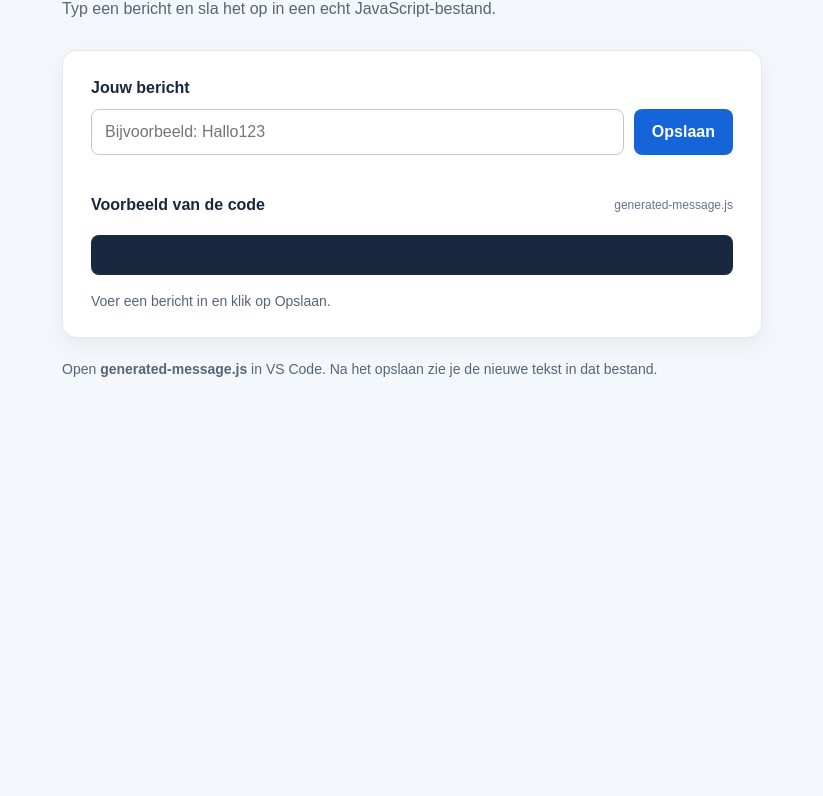
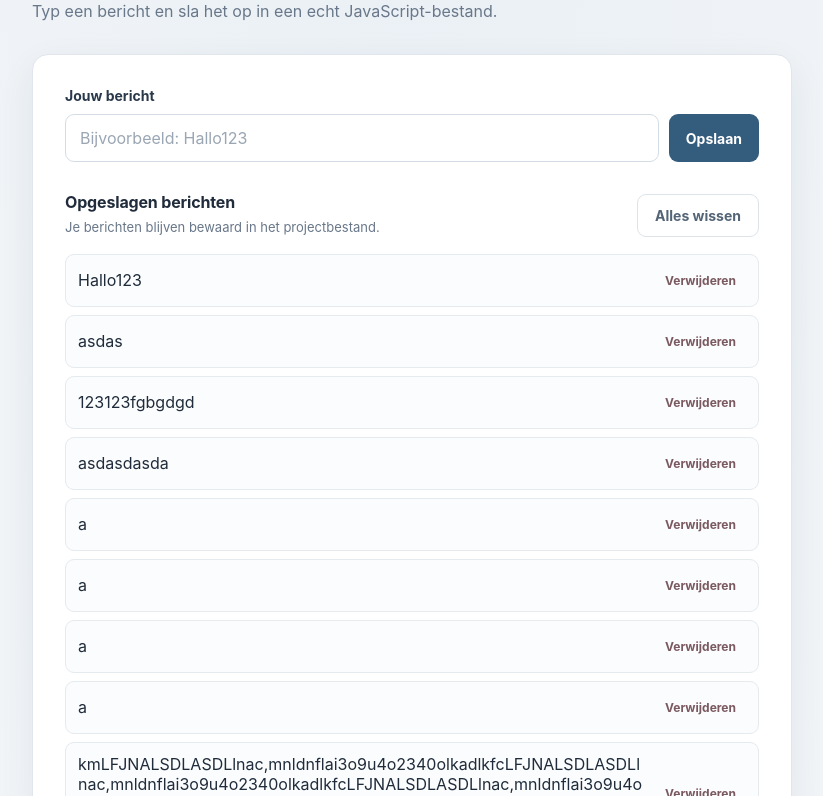
Before and after one commit to itzmitto/code-connection-javascript, a website: page index.html in a window 1280 px wide. Shown: the part 163-959 px from the top of the page, without its empty margins (228-1051 px from the left). Before the commit the page ends 800 px from the top, so only its background shows below. Drawn offline with Linux system fonts and the light colour scheme.

Commit message:
Refactor message handling: update saved messages structure, enhance UI for saved messages section, and improve styling

```diff
--- a/generated-message.js
+++ b/generated-message.js
@@ -1,2 +1,12 @@
-// Deze regel wordt automatisch bijgewerkt vanuit de browser.
-const savedMessage = "Hallo123";
+// Automatisch gegenereerde berichten vanuit de browser.
+const savedMessages = [
+  "Hallo123",
+  "asdas",
+  "123123fgbgdgd",
+  "asdasdasda",
+  "a",
+  "a",
+  "a",
+  "a",
+  "kmLFJNALSDLASDLlnac,mnldnflai3o9u4o2340olkadlkfcLFJNALSDLASDLlnac,mnldnflai3o9u4o2340olkadlkfcLFJNALSDLASDLlnac,mnldnflai3o9u4o2340olkadlkfcLFJNALSDLASDLlnac,mnldnflai3o9u4o2340olkadlkfcLFJNALSDLASDLl"
+];
--- a/index.html
+++ b/index.html
@@ -24,6 +24,18 @@
         </div>
       </form>
 
+      <section class="saved-section" aria-labelledby="savedTitle">
+        <div class="section-heading">
+          <div>
+            <h2 id="savedTitle">Opgeslagen berichten</h2>
+            <p>Je berichten blijven bewaard in het projectbestand.</p>
+          </div>
+          <button id="clearButton" class="secondary-button" type="button">Alles wissen</button>
+        </div>
+        <ul id="messagesList" class="messages-list"></ul>
+        <p id="emptyState" class="empty-state">Er zijn nog geen berichten opgeslagen.</p>
+      </section>
+
       <div class="preview-header">
         <h2>Voorbeeld van de code</h2>
         <span class="filename">generated-message.js</span>
--- a/script.js
+++ b/script.js
@@ -15,6 +15,7 @@ function updatePreview() {
 
 function renderMessages() {
   messagesList.replaceChildren();
+  document.getElementById("emptyState").hidden = messages.length > 0;
   messages.forEach((message, index) => {
     const item = document.createElement("li");
     const text = document.createElement("span");
--- a/style.css
+++ b/style.css
@@ -1,159 +1,66 @@
-/* Simpele CSS zonder frameworks. */
-* {
-  box-sizing: border-box;
+/* Rustige basisstijlen zonder externe libraries. */
+:root {
+  color-scheme: light;
+  font-family: Inter, ui-sans-serif, system-ui, -apple-system, BlinkMacSystemFont, "Segoe UI", sans-serif;
+  color: #202c3b;
+  background: #f4f6f8;
+  font-synthesis: none;
 }
 
+* { box-sizing: border-box; }
+
 body {
+  min-width: 320px;
+  min-height: 100vh;
   margin: 0;
-  font-family: Arial, sans-serif;
-  background: #f4f7fb;
-  color: #17283f;
+  background: radial-gradient(ellipse at top, #eaf0f5 0, #f4f6f8 48rem);
 }
 
-.container {
-  max-width: 740px;
-  margin: 70px auto;
-  padding: 0 20px;
-}
+.container { width: min(100% - 40px, 760px); margin: 72px auto 48px; }
+header { margin-bottom: 30px; }
+.tag { color: #58728d; font-size: 12px; font-weight: 700; letter-spacing: .09em; text-transform: uppercase; }
+h1 { margin: 10px 0 8px; color: #172333; font-size: clamp(32px, 6vw, 42px); letter-spacing: -.04em; }
+header p, .hint, .section-heading p { color: #687789; line-height: 1.65; }
+header p { margin: 0; }
 
-header {
-  margin-bottom: 28px;
-}
+.panel { padding: clamp(20px, 5vw, 32px); border: 1px solid #e0e6eb; border-radius: 16px; background: #fff; box-shadow: 0 12px 36px rgba(30, 48, 68, .07); }
+label { display: block; margin-bottom: 10px; color: #29384a; font-size: 14px; font-weight: 650; }
+.input-row { display: flex; gap: 10px; }
+input { flex: 1; min-width: 0; padding: 13px 14px; border: 1px solid #d3dce5; border-radius: 9px; background: #fff; color: #202c3b; font: inherit; transition: border-color .15s, box-shadow .15s; }
+input::placeholder { color: #9aa6b3; }
+input:focus { outline: none; border-color: #587c9e; box-shadow: 0 0 0 3px rgba(88, 124, 158, .16); }
+button { border: 0; border-radius: 9px; padding: 12px 17px; background: #345c7d; color: #fff; font: inherit; font-size: 14px; font-weight: 650; cursor: pointer; transition: background .15s, transform .15s; }
+button:hover:not(:disabled) { background: #284b68; }
+button:active:not(:disabled) { transform: translateY(1px); }
+button:focus-visible { outline: 3px solid rgba(88, 124, 158, .35); outline-offset: 2px; }
+button:disabled { opacity: .5; cursor: not-allowed; }
 
-.tag {
-  color: #1565d8;
-  font-size: 14px;
-  font-weight: bold;
-}
+.saved-section { margin-top: 30px; }
+.section-heading { display: flex; align-items: center; justify-content: space-between; gap: 16px; }
+h2 { margin: 0; font-size: 16px; letter-spacing: -.01em; }
+.section-heading p { margin: 5px 0 0; font-size: 13px; }
+.secondary-button { flex: none; border: 1px solid #dce3e9; background: #fff; color: #536477; }
+.secondary-button:hover:not(:disabled) { background: #f2f5f7; }
+.messages-list { display: grid; gap: 8px; margin: 15px 0 0; padding: 0; list-style: none; }
+.messages-list li { display: flex; align-items: center; justify-content: space-between; gap: 12px; min-width: 0; padding: 11px 12px; border: 1px solid #e5eaee; border-radius: 9px; background: #fbfcfd; }
+.messages-list li span { min-width: 0; overflow-wrap: anywhere; }
+.remove-button { flex: none; padding: 7px 10px; background: transparent; color: #7a5960; font-size: 12px; }
+.remove-button:hover:not(:disabled) { background: #f8eeee; color: #913c49; }
+.empty-state { margin: 14px 0 0; color: #8793a0; font-size: 13px; }
 
-h1 {
-  font-size: 38px;
-  margin: 12px 0;
-}
-
-header p, .hint {
-  color: #566578;
-  line-height: 1.6;
-}
-
-.panel {
-  background: #ffffff;
-  border: 1px solid #e1e8f0;
-  border-radius: 14px;
-  padding: 28px;
-  box-shadow: 0 8px 24px rgba(20, 48, 90, 0.06);
-}
-
-label {
-  display: block;
-  font-weight: bold;
-  margin-bottom: 12px;
-}
-
-.input-row {
-  display: flex;
-  gap: 10px;
-}
-
-input {
-  flex: 1;
-  min-width: 0;
-  padding: 13px;
-  border: 1px solid #bdcad9;
-  border-radius: 8px;
-  font: inherit;
-}
-
-input:focus {
-  outline: 2px solid #94bfff;
-  border-color: #1565d8;
-}
-
-button {
-  border: 0;
-  border-radius: 8px;
-  padding: 13px 18px;
-  background: #1565d8;
-  color: white;
-  font: inherit;
-  font-weight: bold;
-  cursor: pointer;
-}
-
-button:hover {
-  background: #0f4da9;
-}
-
-button:disabled {
-  opacity: 0.6;
-  cursor: wait;
-}
-
-.preview-header {
-  display: flex;
-  justify-content: space-between;
-  align-items: center;
-  gap: 12px;
-  margin-top: 28px;
-}
-
-h2 {
-  font-size: 16px;
-}
-
-.filename {
-  font-size: 12px;
-  color: #65758b;
-}
-
-pre {
-  margin: 8px 0 18px;
-  padding: 20px;
-  overflow-x: auto;
-  border-radius: 8px;
-  background: #17283f;
-  color: #f0f7ff;
-  font-size: 15px;
-}
-
-.status {
-  margin: 0;
-  font-size: 14px;
-  color: #566578;
-}
-
-.status.success {
-  color: #18733a;
-}
-
-.status.error {
-  color: #ba2525;
-}
-
-.hint {
-  margin-top: 20px;
-  font-size: 14px;
-}
+.preview-header { display: flex; align-items: center; justify-content: space-between; gap: 12px; margin-top: 30px; }
+.filename { color: #7c8997; font-size: 12px; }
+pre { max-height: 260px; margin: 10px 0 18px; padding: 17px; overflow: auto; border: 1px solid #26394c; border-radius: 10px; background: #1d2b39; color: #e3edf5; font: 13px/1.65 ui-monospace, SFMono-Regular, Menlo, Consolas, monospace; white-space: pre-wrap; overflow-wrap: anywhere; }
+.status { min-height: 20px; margin: 0; color: #687789; font-size: 13px; }
+.status.success { color: #28734c; }
+.status.error { color: #a43f48; }
+.hint { margin: 18px 2px 0; font-size: 13px; }
 
 @media (max-width: 520px) {
-  .container {
-    margin: 40px auto;
-  }
-
-  h1 {
-    font-size: 30px;
-  }
-
-  .panel {
-    padding: 20px;
-  }
-
-  .input-row {
-    flex-direction: column;
-  }
-
-  .preview-header {
-    align-items: flex-start;
-    flex-direction: column;
-  }
+  .container { width: min(100% - 28px, 760px); margin: 38px auto 28px; }
+  .input-row { flex-direction: column; }
+  .input-row button { width: 100%; }
+  .section-heading { align-items: flex-start; }
+  .messages-list li { align-items: flex-start; }
+  .preview-header { align-items: flex-start; flex-direction: column; }
 }
```
